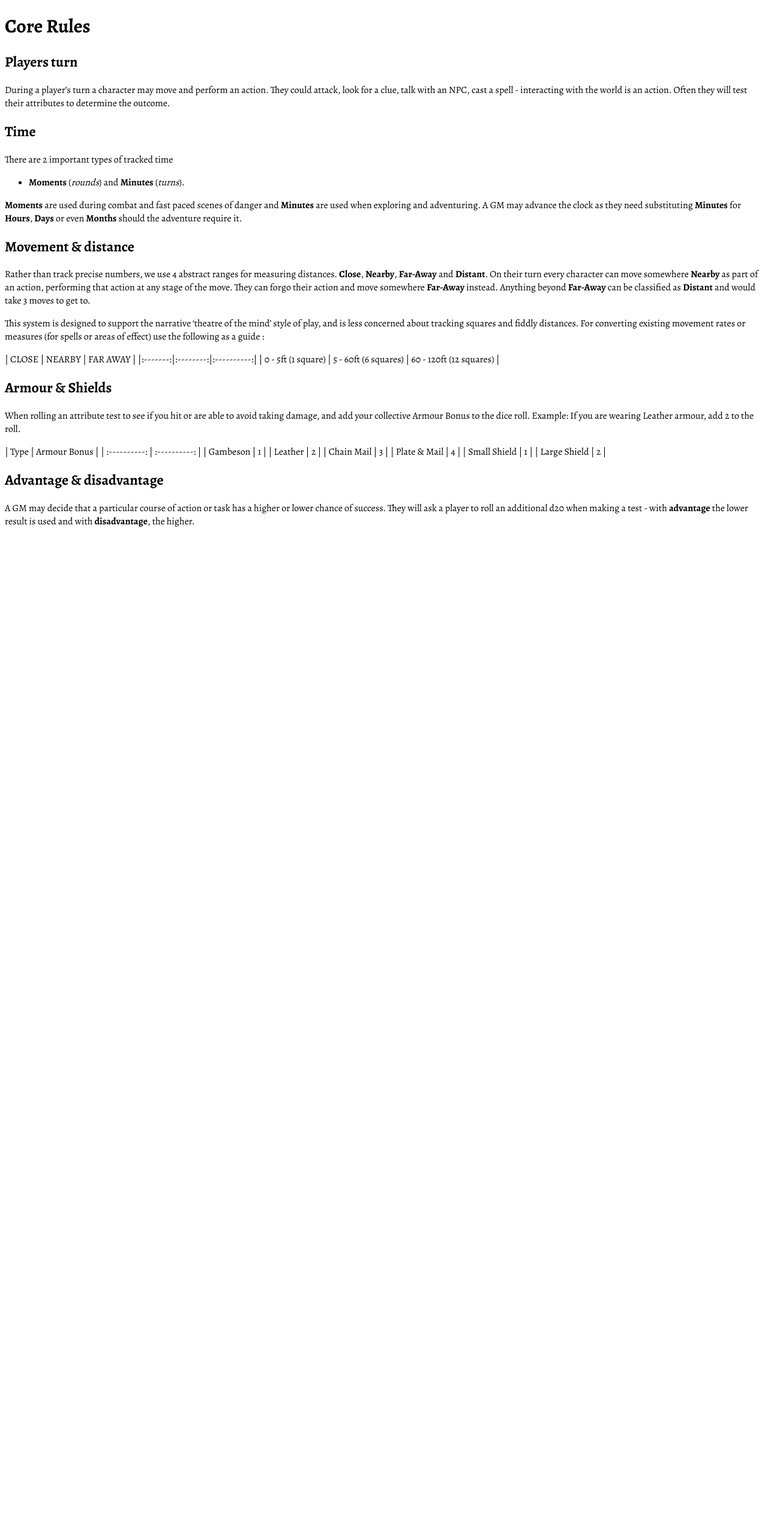
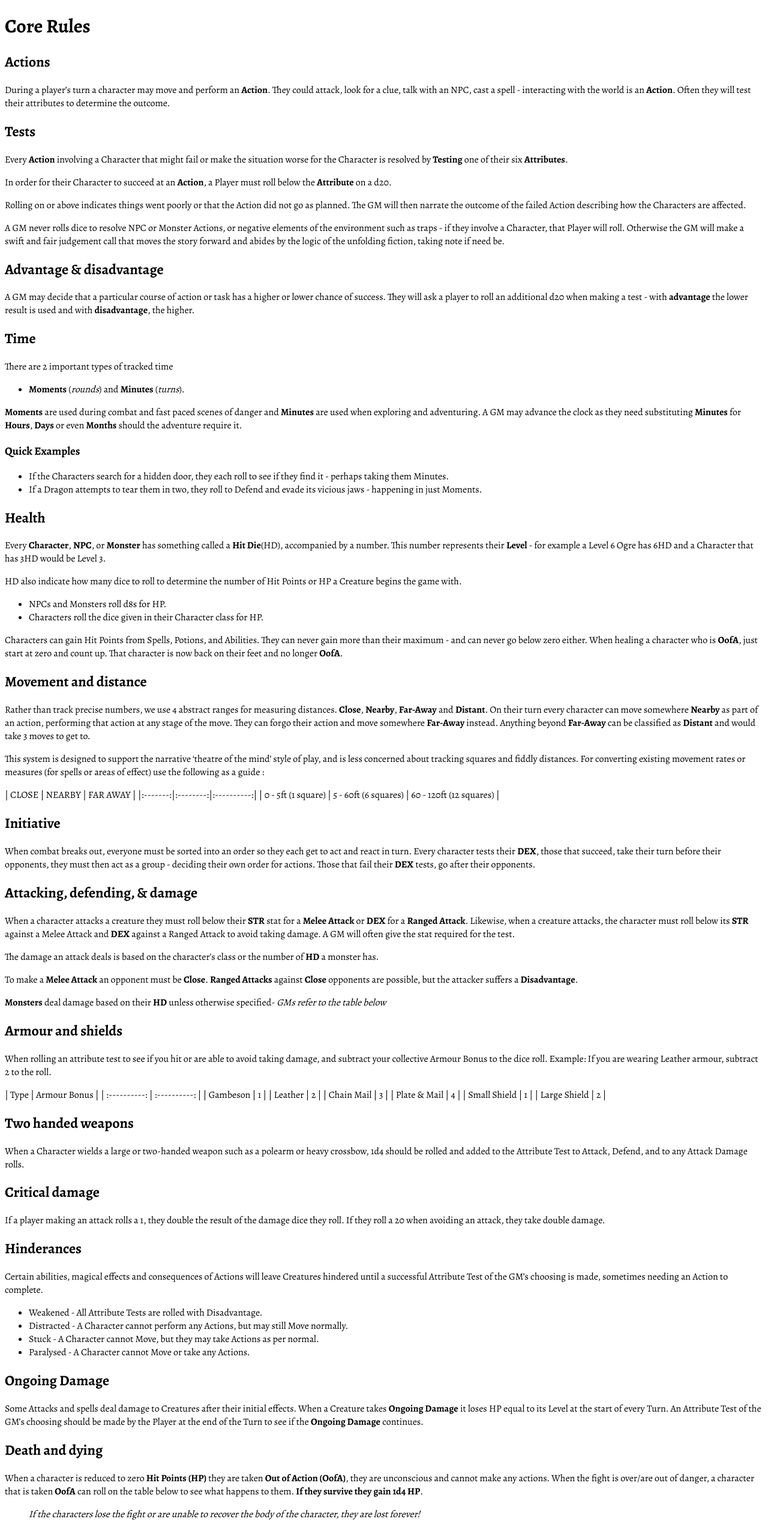
Before and after one commit to matt-gefen/radiant-hack, a Next.js app: page /rules in a window 1280 px wide. Shown: the top 2552 px of the page at 60% size. Before the commit the page ends 896 px from the top, so only its background shows below. Built offline with nearby package versions, Linux system fonts and the light colour scheme.

Commit message:
cleric and rules update

```diff
--- a/pages/_meta.json
+++ b/pages/_meta.json
@@ -1,6 +1,6 @@
 {
   "index": "Introduction",
-  "character": "Character Creation",
+  "character": "Getting Started",
   "classes": "Classes",
   "rules": "Core Rules",
   "additional_classes": "Additional Classes",
--- a/pages/classes/cleric.mdx
+++ b/pages/classes/cleric.mdx
@@ -27,7 +27,11 @@ B - Thick cloth vestments (1 Armour), two handed hammer, 1d10 coins, a small gla
 
 Roll with Advantage when testing **CON** to avoid damage from poison or being paralyzed.
 
-A Cleric can spend an action to banish all **Nearby** undead by testing their WIS and adding the creature's HD to the roll.
+### Banishing undead
+
+Clerics can attempt to banish all **Nearby** undead as an action. They must successfully test their **WIS** for each group of creatures they are attempting to banish, adding the creature's **HD** to the roll. A GM will determine which creatures are in any particular group.
+
+Undead monsters that are **Banished** by Clerics must spend all their movement (and convert actions to movement) to move away from the Cleric for 2d4 **Moments** after being **Banished**.
 
 ## Leveling up
 
--- a/pages/rules.mdx
+++ b/pages/rules.mdx
@@ -1,9 +1,21 @@
 # Core Rules
 
+## Actions
 
-## Players turn
+During a player’s turn a character may move and perform an **Action**. They could attack, look for a clue, talk with an NPC, cast a spell - interacting with the world is an **Action**. Often they will test their attributes to determine the outcome.
 
-During a player’s turn a character may move and perform an action. They could attack, look for a clue, talk with an NPC, cast a spell - interacting with the world is an action. Often they will test their attributes to determine the outcome.
+## Tests
+Every **Action** involving a Character that might fail or make the situation worse for the Character is resolved by **Testing** one of their six **Attributes**.
+
+In order for their Character to succeed at an **Action**, a Player must roll below the **Attribute** on a d20.
+
+Rolling on or above indicates things went poorly or that the Action did not go as planned. The GM will then narrate the outcome of the failed Action describing how the Characters are affected.
+
+A GM never rolls dice to resolve NPC or Monster Actions, or negative elements of the environment such as traps - if they involve a Character, that Player will roll. Otherwise the GM will make a swift and fair judgement call that moves the story forward and abides by the logic of the unfolding fiction, taking note if need be.
+
+## Advantage & disadvantage
+
+A GM may decide that a particular course of action or task has a higher or lower chance of success. They will ask a player to roll an additional d20 when making a test - with **advantage** the lower result is used and with **disadvantage**, the higher.
 
 ## Time
 
@@ -12,7 +24,23 @@ There are 2 important types of tracked time
 
 **Moments** are used during combat and fast paced scenes of danger and **Minutes** are used when exploring and adventuring. A GM may advance the clock as they need substituting **Minutes** for **Hours**, **Days** or even **Months** should the adventure require it.
 
-## Movement & distance
+### Quick Examples
+- If the Characters search for a hidden door, they each roll to see if they find it - perhaps taking them Minutes.
+- If a Dragon attempts to tear them in two, they roll to Defend and evade its vicious jaws - happening in just Moments.
+
+## Health
+
+Every **Character**, **NPC**, or **Monster** has something called a **Hit Die**(HD), accompanied by a number. This number represents their **Level** - for example a Level 6 Ogre has 6HD and a Character that has 3HD would be Level 3.
+
+HD also indicate how many dice to roll to determine the number of Hit Points or HP a Creature begins the game with.
+
+- NPCs and Monsters roll d8s for HP.
+- Characters roll the dice given in their Character class for HP.
+
+Characters can gain Hit Points from Spells, Potions, and Abilities. They can never gain more than their maximum - and can never go below zero either. When healing a character who is **OofA**, just start at zero and count up. That character is now back on their feet and no longer **OofA**.
+
+
+## Movement and distance
 
 Rather than track precise numbers, we use 4 abstract ranges for measuring distances. **Close**, **Nearby**, **Far-Away** and **Distant**. On their turn every character can move somewhere **Nearby** as part of an action, performing that action at any stage of the move. They can forgo their action and move somewhere **Far-Away** instead. Anything beyond **Far-Away** can be classified as **Distant** and would take 3 moves to get to.
 
@@ -22,9 +50,23 @@ This system is designed to support the narrative ‘theatre of the mind’ style
 |:-------:|:--------:|:----------:|
 | 0 - 5ft (1 square) | 5 - 60ft (6 squares) | 60 - 120ft (12 squares) |
 
-## Armour & Shields
+## Initiative
 
-When rolling an attribute test to see if you hit or are able to avoid taking damage, and add your collective Armour Bonus to the dice roll. Example: If you are wearing Leather armour, add 2 to the roll.
+When combat breaks out, everyone must be sorted into an order so they each get to act and react in turn. Every character tests their **DEX**, those that succeed, take their turn before their opponents, they must then act as a group - deciding their own order for actions. Those that fail their **DEX** tests, go after their opponents.
+
+## Attacking, defending, & damage
+
+When a character attacks a creature they must roll below their **STR** stat for a **Melee Attack** or **DEX** for a **Ranged Attack**. Likewise, when a creature attacks, the character must roll below its **STR** against a Melee Attack and **DEX** against a Ranged Attack to avoid taking damage. A GM will often give the stat required for the test.
+
+The damage an attack deals is based on the character’s class or the number of **HD** a monster has.
+
+To make a **Melee Attack** an opponent must be **Close**. **Ranged Attacks** against **Close** opponents are possible, but the attacker suffers a **Disadvantage**.
+
+**Monsters** deal damage based on their **HD** unless otherwise specified- *GMs refer to the table below*
+
+## Armour and shields
+
+When rolling an attribute test to see if you hit or are able to avoid taking damage, and subtract your collective Armour Bonus to the dice roll. Example: If you are wearing Leather armour, subtract 2 to the roll.
 
 |     Type     | Armour Bonus |
 | :----------: | :----------: |
@@ -35,7 +77,113 @@ When rolling an attribute test to see if you hit or are able to avoid taking dam
 | Small Shield |      1       |
 | Large Shield |      2       |
 
+## Two handed weapons
+When a Character wields a large or two-handed weapon such as a polearm or heavy crossbow, 1d4 should be rolled and added to the Attribute Test to Attack, Defend, and to any Attack Damage rolls.
+
+## Critical damage
+
+If a player making an attack rolls a 1, they double the result of the damage dice they roll. If they roll a 20 when avoiding an attack, they take double damage.
+
+## Hinderances
+Certain abilities, magical effects and consequences of Actions will leave Creatures hindered until a successful Attribute Test of the GM’s choosing is made, sometimes needing an Action to complete.
+-  Weakened - All Attribute Tests are rolled with Disadvantage.
+-  Distracted - A Character cannot perform any Actions, but may still Move normally.
+-  Stuck - A Character cannot Move, but they may take Actions as per normal.
+-  Paralysed - A Character cannot Move or take any Actions.
+
+## Ongoing Damage
+Some Attacks and spells deal damage to Creatures after their initial effects. When a Creature takes **Ongoing Damage** it loses HP equal to its Level at the start of every Turn. An Attribute Test of the GM’s choosing should be made by the Player at the end of the Turn to see if the **Ongoing Damage** continues.
+
+## Death and dying
+When a character is reduced to zero **Hit Points (HP)** they are taken **Out of Action (OofA)**, they are unconscious and cannot make any actions. When the fight is over/are out of danger, a character that is taken **OofA** can roll on the table below to see what happens to them. **If they survive they gain 1d4 HP**.
+
+> *If the characters lose the fight or are unable to recover the body of the character, they are lost forever!*
+
+
+| OUT | OF ACTION                                                           |
+|:---:|:--------------------------------------------------------------------|
+|  1  | **KO’d** - Just knocked out.                                        |
+|  2  | **Fat Head** - Disadvantage on all tests for the next hour.         |
+|  3  | **Cracked Bones** - STR, DEX and CON are temp. -2 for the next day. |
+|  4  | **Crippled** - STR or DEX is permanently reduced by 2               |
+|  5  | **Disfigured** - CHA reduced to 4.                                  |
+|  6  | **Dead** - Not alive anymore.                                       |
+
+
+## Powerful opponents
+
+For every **HD** above the character’s level, add +1 to every roll the player makes for any attribute test that would determine the outcome of a conflict between them and an NPC. *- A level 3 character defending against a HD 5 monsters attack would add +2 to their roll*.
 
 ## Advantage & disadvantage
 
 A GM may decide that a particular course of action or task has a higher or lower chance of success. They will ask a player to roll an additional d20 when making a test - with **advantage** the lower result is used and with **disadvantage**, the higher.
+
+## Resting
+
+When characters rest for about an hour, they regain the use of all their Armor points. Also once per day, after resting, they may roll a **Hit Die** associated with their class and regain that many **HP**.
+
+## Experience
+
+Adventurers learn through defeating and overcoming obstacles. Killing one boring Kobold won’t bring a revelation of learning to someone. Surviving a dungeon, completing a quest or simply living to tell the tale are the things that bring perspective and growth. The old experience system has been completely discarded.
+
+For every session / dungeon level / quest / major event the character survives they gain a level.
+
+*The GM will decide which, and it’s recommended that this decision remains more or less a constant throughout the campaign - and a GM should be clear and upfront with the players so they know where the ‘goalposts’ are.*
+
+## Gaining levels
+
+When a character levels up, their maximum **Hit Points** increase by rolling the **Hit Die** for the class. Also a player should roll a d20 for each **Stat**, if the result is higher - that **Stat** increases by 1.
+
+## Encumbrance
+
+A character can carry a number of items equal to their **STR** with no issues. Carrying over this amount means they are encumbered and all attribute tests are taken with **Disadvantage** - you can also only ever move to somewhere **Nearby**. They simply cannot carry more than double their **STR**.
+
+## Class weapons
+
+When using a weapon not listed in their class, combat tests have Disadvantage.
+
+## Creature reactions
+
+Some monsters and NPCs will have predetermined personalities and goals that will guide a GM when choosing their actions and feelings towards the characters. Those that do not, such as randomly encountered creatures, make a **Reaction roll** on the following table :
+
+| Roll | Reaction                     |
+|:-----|:-----------------------------|
+| 1    | Flee then roll again.        |
+| 2    | Avoid the PCs entirely.      |
+| 3    | Trade with PCs.              |
+| 4    | Give the PCs aid.            |
+| 5    | Mistake the PCs for friends. |
+| 6    | Trick the PCs (roll again)   |
+| 7    | Call for Reinforcements.     |
+| 8    | Capture/Kill/Eat the PCs.    |
+
+
+## Usage die
+
+Any item listed in the equipment section that has a **Usage die** is considered a consumable, limited item. When that item is used the next **Minute** (turn) its **Usage die** is rolled. If the roll is 1-2 then the usage die is downgraded to the next lower die in the following chain:
+
+**d20 > d12 > d10 > d8 > d6 > d4**
+
+When you roll a 1-2 on a d4 the item is expended and the character has no more of it left.
+
+## Magic items
+
+Magic weapons typically add +1 to any attribute being tested whilst using the weapon and +1 to each damage dice rolled. More powerful weapons (+2/3) can be found if the GM includes them.
+
+Magic Armor doubles the amount of AP armor would normally have, for example Magic Chain Mail has 12 **Armor Points**. They operate per the normal **Armor Points** rules.
+
+Traditional OSR games deal with magic items by adding +1 or +2 to attack rolls and AC. If the GM intends to give out stronger magic armor (+2/3) to high level players, carefully consider tripling the **Armor Points**.
+
+## Monster Damage
+| Monster HD |     Damage     |
+|:----------:|:--------------:|
+|     1      |     d4 (2)     |
+|     2      |     d6 (3)     |
+|     3      |    2d4 (4)     |
+|     4      |    d10 (5)     |
+|     5      |    d12 (6)     |
+|     6      |  d6 + d8 (7)   |
+|     7      |    2d8 (8)     |
+|     8      |    3d6 (9)     |
+|     9      |   2d10 (10)    |
+|     10     | d10 + d12 (11) |
```
